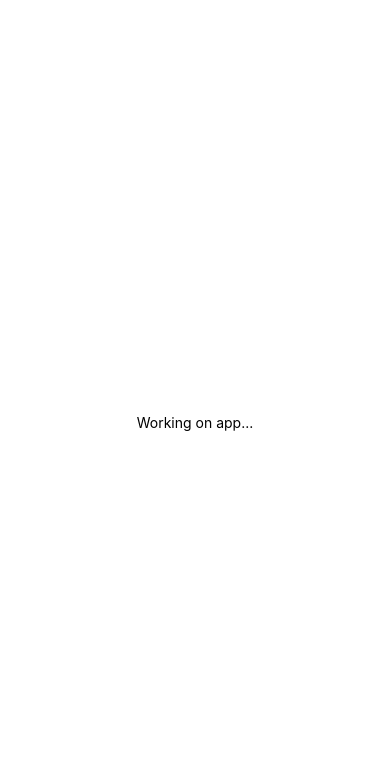
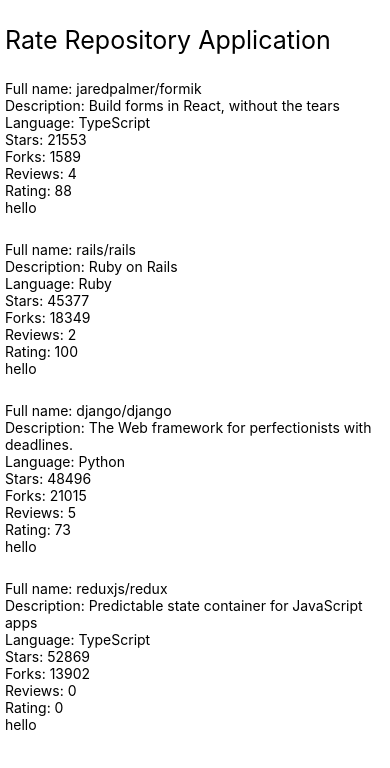
Before and after one commit to lepplaju/ReactNativeFS, a React Native app: screen / in a window 390 px wide. Shown: the top 768 px of the page. Built offline with nearby package versions, Linux system fonts and the light colour scheme.

Commit message:
exercise 10.3 + prettier-eslint

```diff
--- a/App.js
+++ b/App.js
@@ -1,20 +1,10 @@
-import { StatusBar } from 'expo-status-bar';
-import { StyleSheet, Text, View } from 'react-native';
+// import { StatusBar } from 'expo-status-bar';
+// import { StyleSheet, Text, View } from 'react-native';
+import Main from './src/components/Main';
 
-export default function App() {
+const App= () => {
   return (
-    <View style={styles.container}>
-      <Text>Working on app...</Text>
-      <StatusBar style="auto" />
-    </View>
+    <Main/>
   );
 }
-
-const styles = StyleSheet.create({
-  container: {
-    flex: 1,
-    backgroundColor: '#fff',
-    alignItems: 'center',
-    justifyContent: 'center',
-  },
-});
+export default App;
--- a/package.json
+++ b/package.json
@@ -21,9 +21,11 @@
   "devDependencies": {
     "@babel/core": "^7.20.0",
     "@babel/eslint-parser": "^7.24.5",
-    "eslint": "^8.57.0",
+    "eslint": "^8.52.0",
     "eslint-plugin-react": "^7.34.1",
-    "eslint-plugin-react-native": "^4.1.0"
+    "eslint-plugin-react-native": "^4.1.0",
+    "prettier": "^3.1.0",
+    "prettier-eslint": "^16.1.2"
   },
   "private": true
 }
--- /dev/null
+++ b/src/components/Main.jsx
@@ -0,0 +1,27 @@
+import Constants from "expo-constants";
+import { Text, StyleSheet, View } from "react-native";
+import RepositoryList from "./RepositoryList";
+
+const styles = StyleSheet.create({
+  container: {
+    marginTop: Constants.statusBarHeight,
+    flexGrow: 1,
+    flexShrink: 1,
+    paddingHorizontal: 5,
+  },
+  title: {
+    marginVertical: 25,
+    fontSize: 25,
+  },
+});
+
+const Main = () => {
+  return (
+    <View style={styles.container}>
+      <Text style={styles.title}>Rate Repository Application</Text>
+      <RepositoryList />
+    </View>
+  );
+};
+
+export default Main;
--- /dev/null
+++ b/src/components/RepositoryItem.jsx
@@ -0,0 +1,18 @@
+import { Text, View } from 'react-native';
+
+const RepositoryItem = (fullName, description, language, forksCount, stars, reviews, rating) =>{
+return (<View>
+    <Text>Full name: {fullName}</Text>
+    <Text>Description: {description}</Text>
+    <Text>Language: {language}</Text>
+    <Text>Stars: {stars}</Text>
+    <Text>Forks: {forksCount}</Text>
+    <Text>Reviews: {reviews}</Text>
+    <Text>Rating: {rating}</Text>
+
+
+    <Text>hello</Text>
+</View>)
+}
+
+export default RepositoryItem
--- /dev/null
+++ b/src/components/RepositoryList.jsx
@@ -0,0 +1,80 @@
+import { FlatList, View, StyleSheet } from "react-native";
+import RepositoryItem from "./RepositoryItem";
+
+const styles = StyleSheet.create({
+  separator: {
+    height: 25,
+  },
+});
+
+const repositories = [
+  {
+    id: "jaredpalmer.formik",
+    fullName: "jaredpalmer/formik",
+    description: "Build forms in React, without the tears",
+    language: "TypeScript",
+    forksCount: 1589,
+    stargazersCount: 21553,
+    ratingAverage: 88,
+    reviewCount: 4,
+    ownerAvatarUrl: "https://avatars2.githubusercontent.com/u/4060187?v=4",
+  },
+  {
+    id: "rails.rails",
+    fullName: "rails/rails",
+    description: "Ruby on Rails",
+    language: "Ruby",
+    forksCount: 18349,
+    stargazersCount: 45377,
+    ratingAverage: 100,
+    reviewCount: 2,
+    ownerAvatarUrl: "https://avatars1.githubusercontent.com/u/4223?v=4",
+  },
+  {
+    id: "django.django",
+    fullName: "django/django",
+    description: "The Web framework for perfectionists with deadlines.",
+    language: "Python",
+    forksCount: 21015,
+    stargazersCount: 48496,
+    ratingAverage: 73,
+    reviewCount: 5,
+    ownerAvatarUrl: "https://avatars2.githubusercontent.com/u/27804?v=4",
+  },
+  {
+    id: "reduxjs.redux",
+    fullName: "reduxjs/redux",
+    description: "Predictable state container for JavaScript apps",
+    language: "TypeScript",
+    forksCount: 13902,
+    stargazersCount: 52869,
+    ratingAverage: 0,
+    reviewCount: 0,
+    ownerAvatarUrl: "https://avatars3.githubusercontent.com/u/13142323?v=4",
+  },
+];
+
+const ItemSeparator = () => <View style={styles.separator} />;
+
+const RepositoryList = () => {
+  return (
+    <FlatList
+      data={repositories}
+      ItemSeparatorComponent={ItemSeparator}
+      renderItem={({ item }) =>
+        RepositoryItem(
+          item.fullName,
+          item.description,
+          item.language,
+          item.forksCount,
+          item.stargazersCount,
+          item.reviewCount,
+          item.ratingAverage,
+        )
+      }
+      // other props
+    />
+  );
+};
+
+export default RepositoryList;
```
Also changed, not shown: .eslintrc.json, 2 other files (tests, documents, lock files or other folders).
